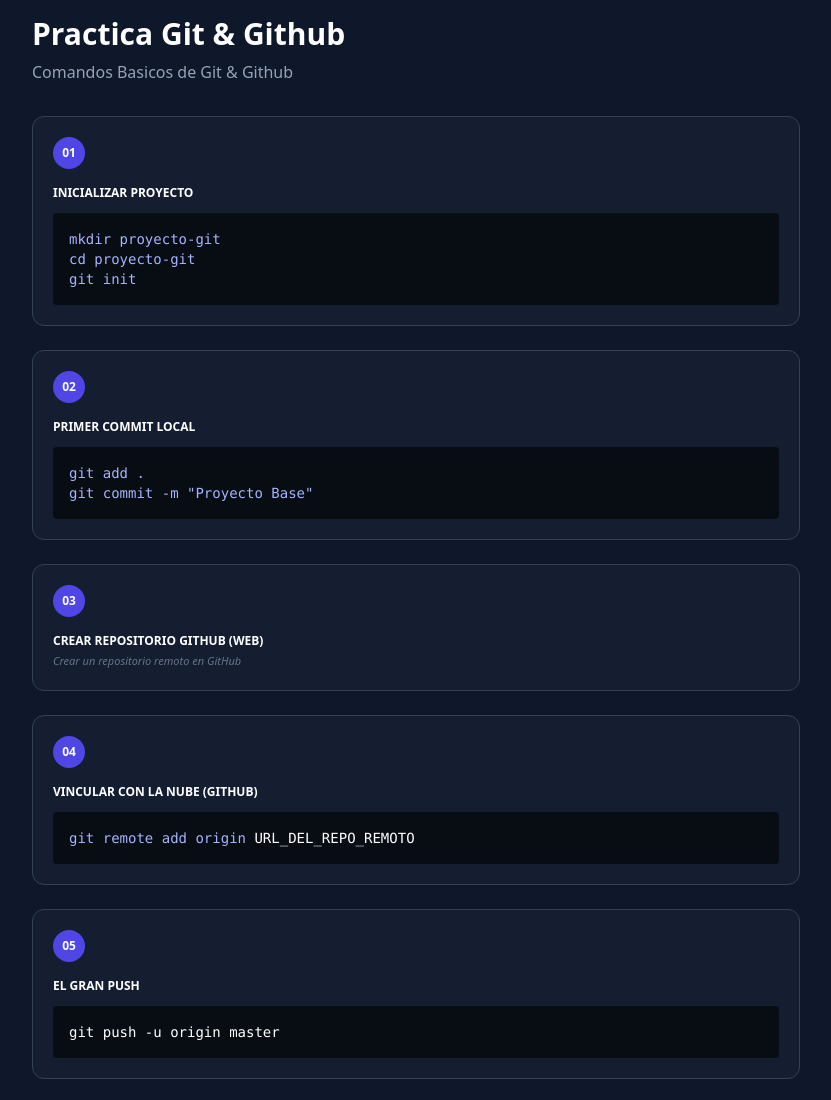
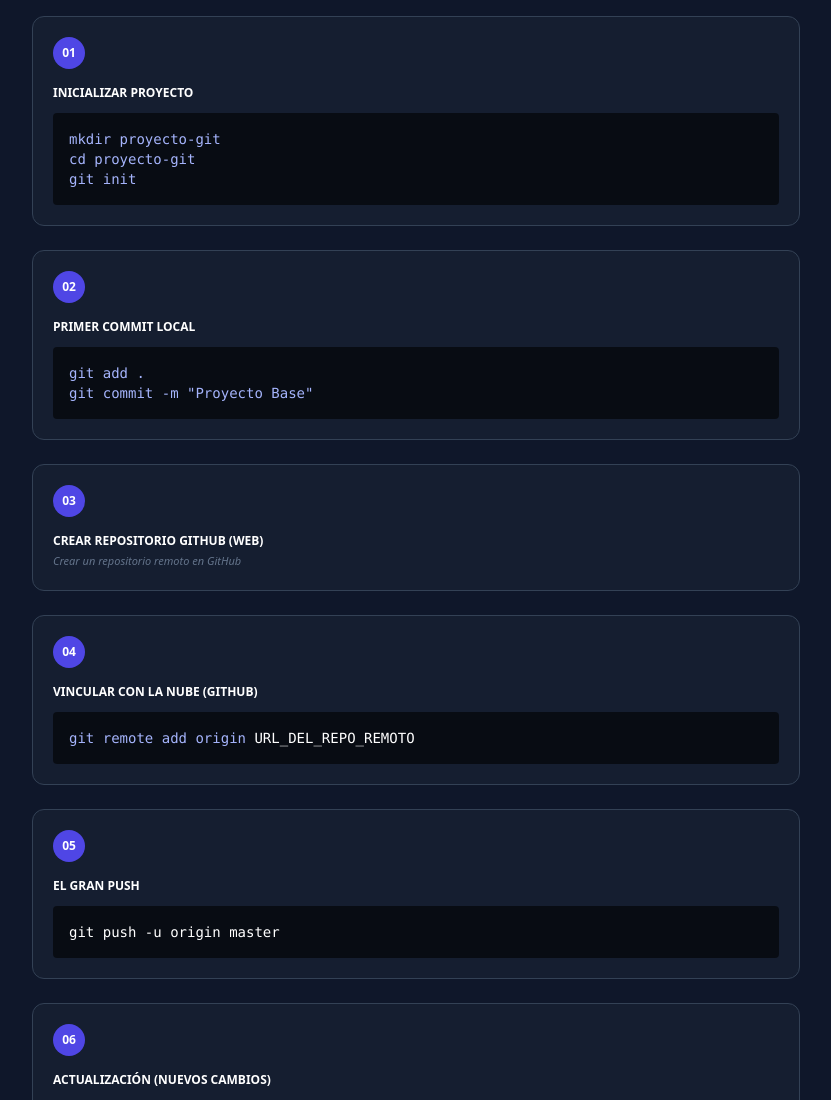
Before and after one commit to AntonioCallahuara/ComandosGit, a plain HTML site: page index.html in a window 1280 px wide. Shown: the top 1100 px of the page, without its empty margins (224-1055 px from the left). Drawn offline with nearby package versions, Linux system fonts and the light colour scheme.

Commit message:
codigo base modificado por developer2

```diff
--- a/index.html
+++ b/index.html
@@ -8,10 +8,6 @@
 </head>
 <body class="bg-slate-900 text-slate-200 p-4">
     <main class="max-w-3xl mx-auto">
-
-        <!-- Encabezado de la práctica -->
-        <h1 class="text-3xl font-bold text-white mb-2">Practica Git & Github</h1>
-        <p class="text-slate-400 mb-8">Comandos Basicos de Git & Github</p>
 
         <!-- Paso 01: Inicializar proyecto -->
         <div class="bg-slate-800/40 border border-slate-700 rounded-xl p-5 mb-6">
```
